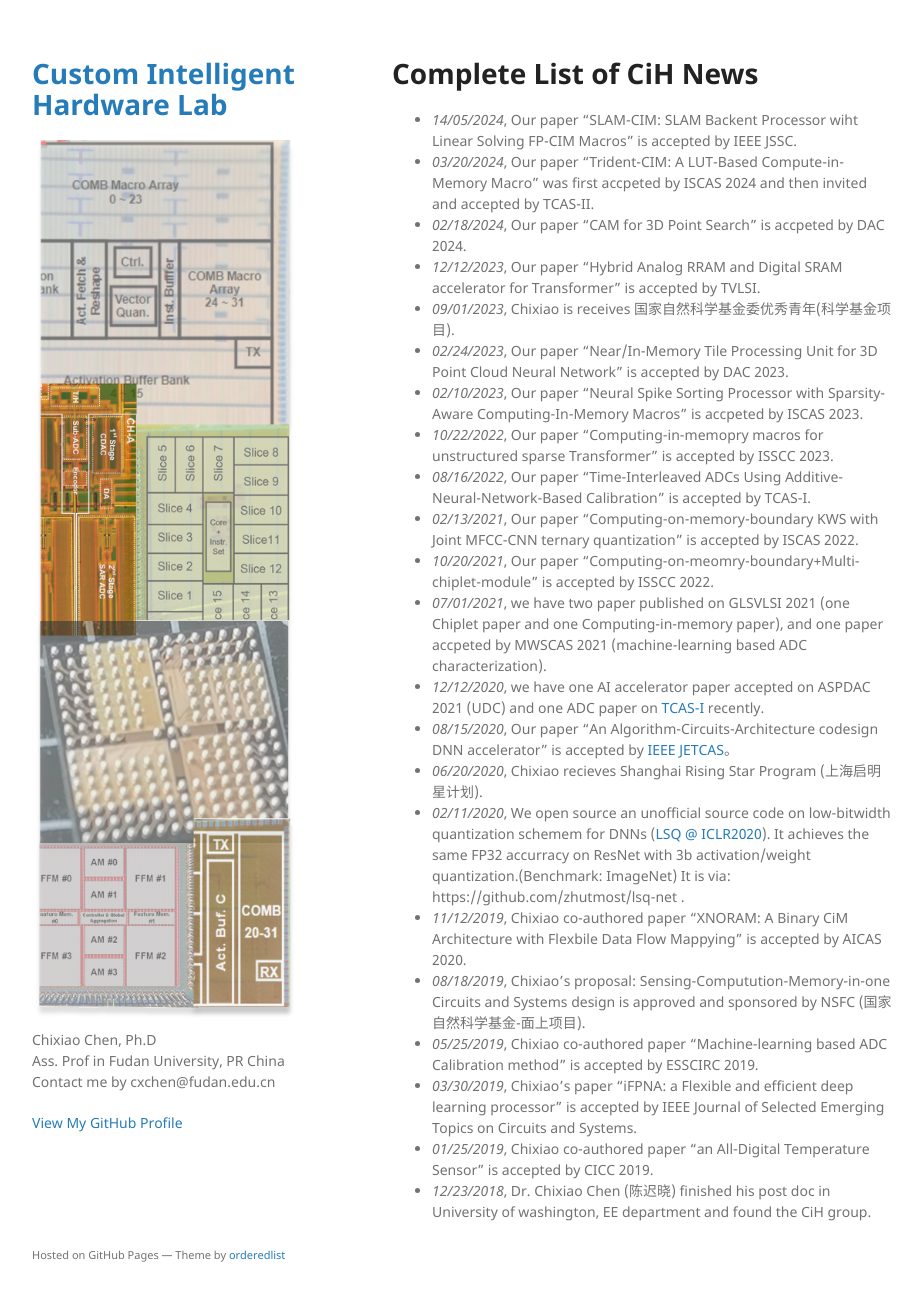
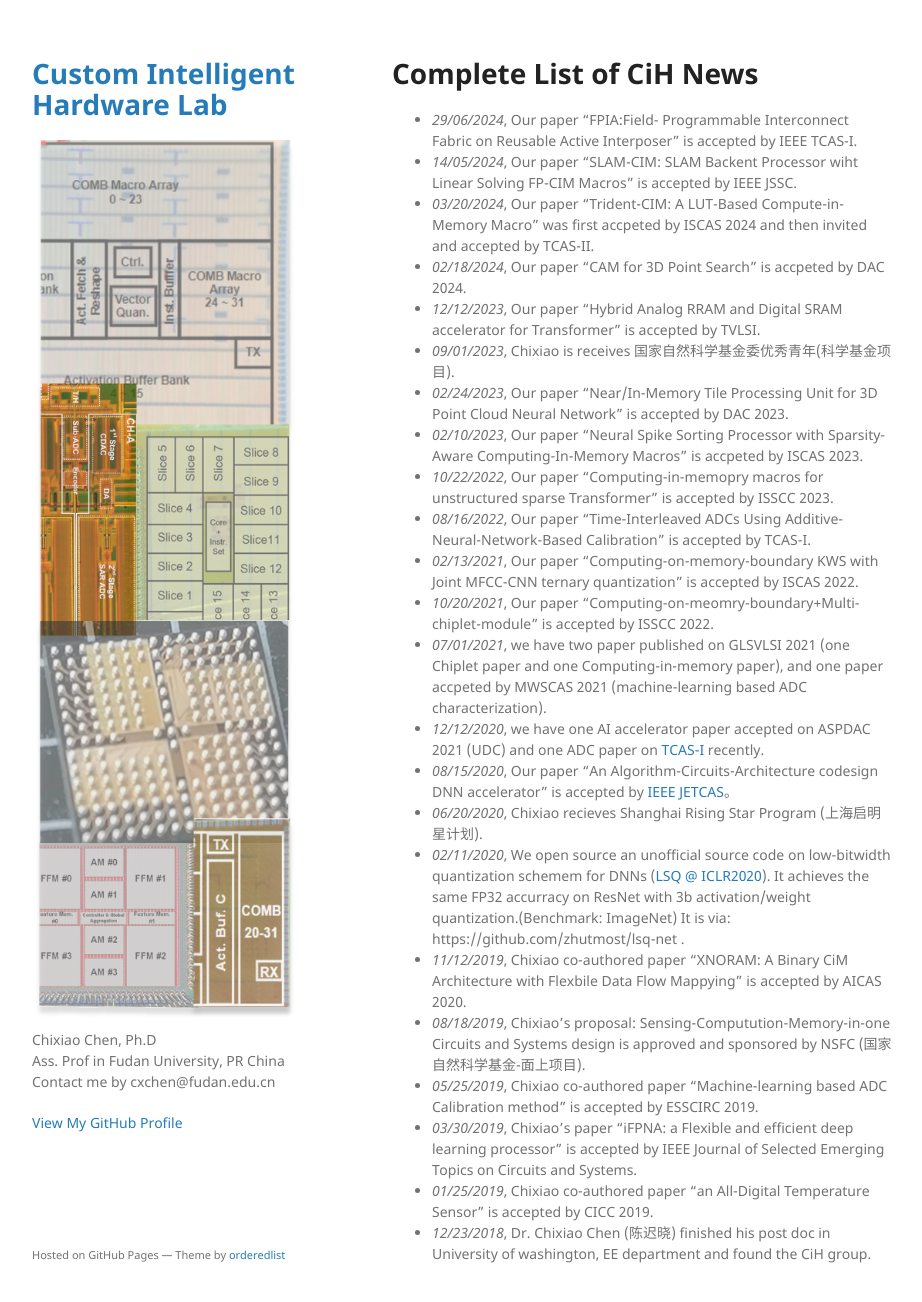
Before and after one commit to cihlab/cihlab.github.io, a Jekyll site: the page built from news.md, in a window 1280 px wide and 1334 px high. Shown: the top 1302 px of the window, without its empty margins (178-1100 px from the left). Built offline with Jekyll 4.4.1, drawn with Linux system fonts in a browser that asks for light colours; our own code applies the rules of GitHub Pages for plain Markdown files.

Commit message:
Update news.md

```diff
--- a/news.md
+++ b/news.md
@@ -4,6 +4,7 @@ layout: default
 
 # Complete List of CiH News
 
+* _29/06/2024_, Our paper “FPIA:Field- Programmable Interconnect Fabric on Reusable Active Interposer” is accepted by IEEE TCAS-I.
 * _14/05/2024_, Our paper “SLAM-CIM: SLAM Backent Processor wiht Linear Solving FP-CIM Macros” is accepted by IEEE JSSC.
 * _03/20/2024_, Our paper "Trident-CIM: A LUT-Based Compute-in-Memory Macro" was first accpeted by ISCAS 2024 and then invited and accepted by TCAS-II.
 * _02/18/2024_, Our paper "CAM for 3D Point Search" is accpeted by DAC 2024.
```
